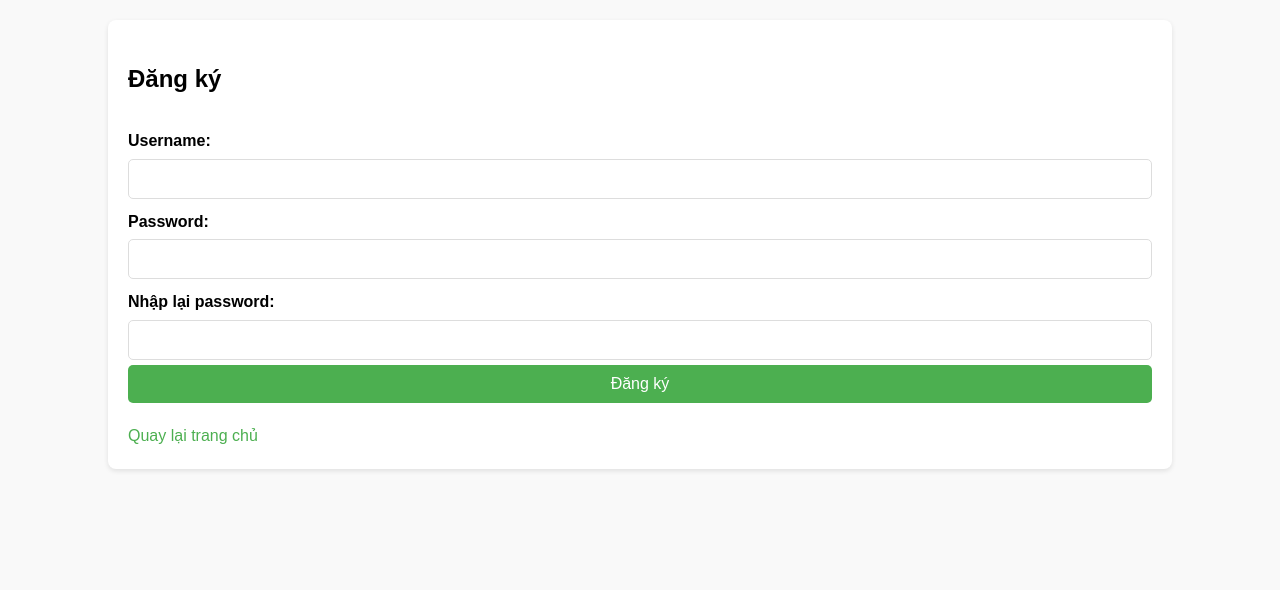
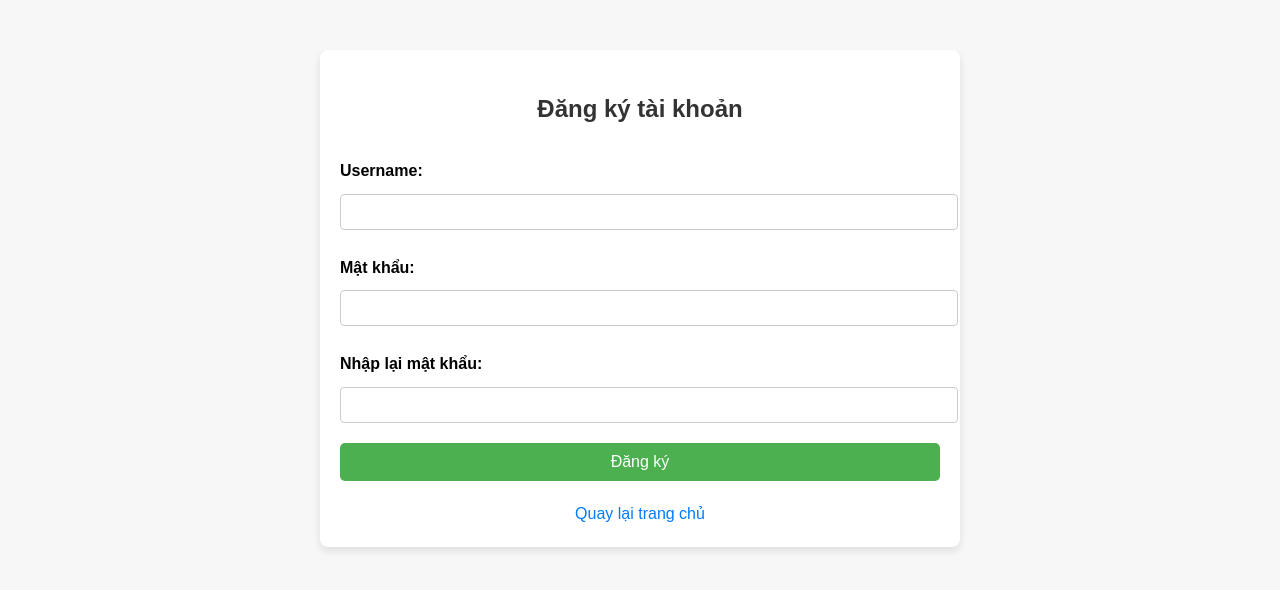
Before and after one commit to UhuGiHan/Django, a Django app: page /register/ in a window 1280 px wide. Shown: the top 590 px of the page. Run offline with Django 5.2, Linux system fonts and the light colour scheme.

Commit message:
Tuong And Tao
Độ Phúc Tạp Của Pass

```diff
--- a/myproject/myapp/static/myapp/style.css
+++ b/myproject/myapp/static/myapp/style.css
@@ -117,3 +117,80 @@ form button:hover {
     color: darkred;
     text-decoration: underline;
 }
+body {
+    font-family: Arial, sans-serif;
+    background-color: #f7f7f7;
+    margin: 0;
+    padding: 0;
+}
+
+.container {
+    width: 100%;
+    max-width: 600px;
+    margin: 50px auto;
+    background-color: #fff;
+    padding: 20px;
+    border-radius: 8px;
+    box-shadow: 0 4px 8px rgba(0, 0, 0, 0.1);
+}
+
+h2 {
+    text-align: center;
+    color: #333;
+}
+
+label {
+    display: block;
+    margin: 10px 0 5px;
+    font-weight: bold;
+}
+
+input[type="text"],
+input[type="password"] {
+    width: 100%;
+    padding: 8px;
+    margin: 5px 0 15px;
+    border: 1px solid #ccc;
+    border-radius: 4px;
+}
+
+button {
+    width: 100%;
+    padding: 10px;
+    background-color: #4CAF50;
+    color: white;
+    border: none;
+    border-radius: 4px;
+    cursor: pointer;
+}
+
+button:hover {
+    background-color: #45a049;
+}
+
+.back-link {
+    display: block;
+    text-align: center;
+    margin-top: 20px;
+    color: #007bff;
+    text-decoration: none;
+}
+
+.back-link:hover {
+    text-decoration: underline;
+}
+
+.messages {
+    margin-bottom: 20px;
+    padding: 10px;
+    border: 1px solid #ccc;
+    border-radius: 4px;
+}
+
+.message {
+    color: #d9534f;  /* Màu đỏ cho thông báo lỗi */
+}
+
+.message.success {
+    color: #5bc0de;  /* Màu xanh cho thông báo thành công */
+}
--- a/myproject/myapp/templates/myapp/register.html
+++ b/myproject/myapp/templates/myapp/register.html
@@ -1,4 +1,4 @@
-<!DOCTYPE html>  <!-- Định nghĩa loại tài liệu (HTML5) cho trang web. -->
+<!DOCTYPE html>
 <html>
 <head>
     {% load static %}  <!-- Tải các tệp tĩnh (static files) như hình ảnh, CSS, JS để có thể sử dụng trong template. -->
@@ -9,7 +9,16 @@
 <body>
     <!-- Div container chứa toàn bộ nội dung của trang đăng ký -->
     <div class="container">
-        <h2>Đăng ký</h2>  <!-- Tiêu đề của trang đăng ký. -->
+        <h2>Đăng ký tài khoản</h2>  <!-- Tiêu đề của trang đăng ký. -->
+
+        <!-- Kiểm tra và hiển thị thông báo lỗi hoặc thành công -->
+        {% if messages %}
+        <div class="messages">
+            {% for message in messages %}
+            <p class="message {{ message.tags }}">{{ message }}</p>  <!-- Hiển thị các thông báo -->
+            {% endfor %}
+        </div>
+        {% endif %}
 
         <!-- Form đăng ký, gửi dữ liệu qua phương thức POST tới server. -->
         <form method="POST">
@@ -20,11 +29,11 @@
             <input type="text" id="username" name="username" required>  <!-- Trường nhập tên người dùng, bắt buộc nhập. -->
 
             <!-- Trường nhập mật khẩu (password). -->
-            <label for="password">Password:</label>
+            <label for="password">Mật khẩu:</label>
             <input type="password" id="password" name="password" required>  <!-- Trường nhập mật khẩu, bắt buộc nhập, và ẩn các ký tự đã nhập. -->
 
             <!-- Trường nhập lại mật khẩu (password confirm). -->
-            <label for="password_confirm">Nhập lại password:</label>
+            <label for="password_confirm">Nhập lại mật khẩu:</label>
             <input type="password" id="password_confirm" name="password_confirm" required>  <!-- Trường nhập lại mật khẩu, bắt buộc nhập. -->
 
             <!-- Nút gửi form đăng ký. -->
--- a/myproject/myapp/views.py
+++ b/myproject/myapp/views.py
@@ -7,6 +7,8 @@ from django.contrib.auth.decorators import login_required  # Đảm bảo ngư
 from django.utils.timezone import now  # Để lấy thời gian hiện tại.
 from django.shortcuts import render, get_object_or_404, redirect
 from django.contrib.auth.decorators import login_required
+
+from .forms import re
 
 
 @login_required
@@ -55,19 +57,30 @@ def register_view(request):
         username = request.POST['username']
         password = request.POST['password']
         password_confirm = request.POST['password_confirm']
+
         # Kiểm tra xem mật khẩu có khớp không.
-        if password == password_confirm:
-            try:
-                # Tạo tài khoản người dùng mới.
-                User.objects.create_user(username=username, password=password)
-                messages.success(request, 'Registration successful. Please log in.')
-                return redirect('login')
-            except:
-                # Nếu username đã tồn tại, hiển thị thông báo lỗi.
-                messages.error(request, 'Username already exists.')
-        else:
-            # Nếu mật khẩu không khớp, hiển thị thông báo lỗi.
+        if password != password_confirm:
             messages.error(request, 'Passwords do not match.')
+            return render(request, 'myapp/register.html')
+
+        # Kiểm tra mật khẩu có chứa ít nhất một chữ cái in hoa và một con số không
+        if not re.search(r'[A-Z]', password):  # Kiểm tra có chữ in hoa
+            messages.error(request, 'Password must contain at least one uppercase letter.')
+            return render(request, 'myapp/register.html')
+
+        if not re.search(r'[0-9]', password):  # Kiểm tra có số
+            messages.error(request, 'Password must contain at least one number.')
+            return render(request, 'myapp/register.html')
+
+        try:
+            # Tạo tài khoản người dùng mới.
+            User.objects.create_user(username=username, password=password)
+            messages.success(request, 'Registration successful. Please log in.')
+            return redirect('login')
+        except:
+            # Nếu username đã tồn tại, hiển thị thông báo lỗi.
+            messages.error(request, 'Username already exists.')
+
     return render(request, 'myapp/register.html')
 
 # Hàm xử lý đăng xuất.
```
Also changed, not shown: myproject/myapp/forms.py (added, +47 -0 lines), myproject/myapp/models.py (+20 -0 lines), myproject/myapp/validators.py (added, +19 -0 lines), myproject/myapp/migrations/0002_customuser.py (added).
